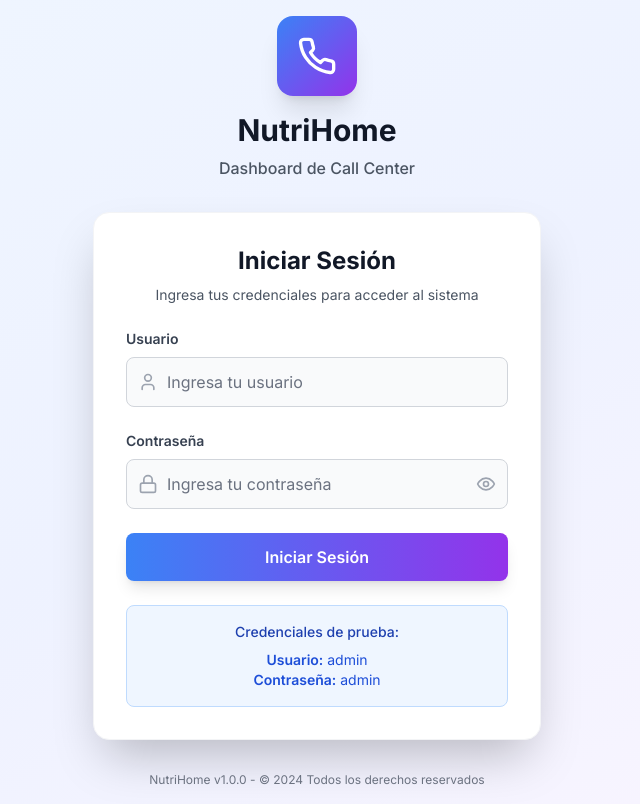
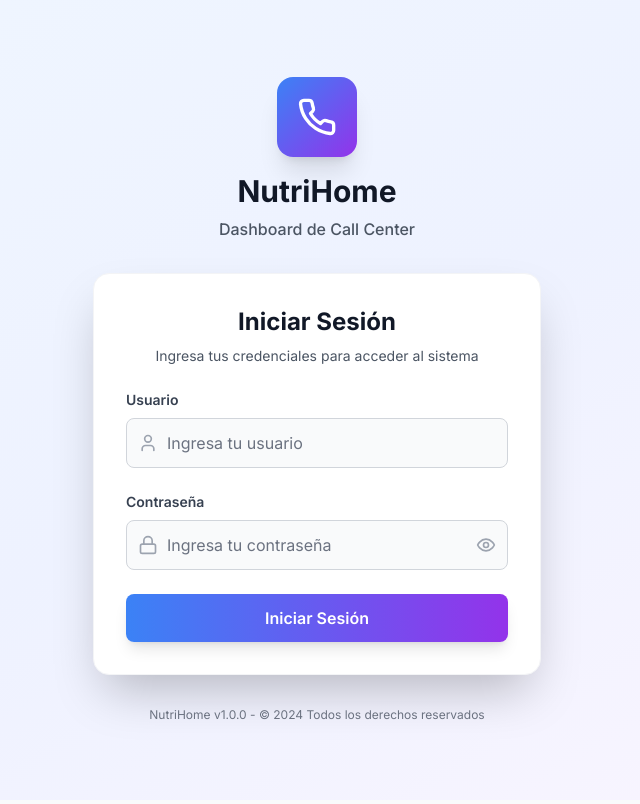
Before and after one commit to ralborta/NutryHome, a Next.js app: page /login in a window 1280 px wide. Shown: the whole page, without its empty margins (323-963 px from the left). Built offline with nearby package versions, Linux system fonts and the light colour scheme.

Commit message:
fix: Quitar mensaje de credenciales de prueba del login

```diff
--- a/src/components/LoginForm.tsx
+++ b/src/components/LoginForm.tsx
@@ -126,20 +126,6 @@ export default function LoginForm() {
             </button>
           </form>
 
-          {/* Credenciales de prueba */}
-          <div className="mt-6 p-4 bg-blue-50 rounded-lg border border-blue-200">
-            <p className="text-sm text-blue-800 font-medium text-center mb-2">
-              Credenciales de prueba:
-            </p>
-            <div className="text-center">
-              <p className="text-sm text-blue-700">
-                <span className="font-semibold">Usuario:</span> admin
-              </p>
-              <p className="text-sm text-blue-700">
-                <span className="font-semibold">Contraseña:</span> admin
-              </p>
-            </div>
-          </div>
         </div>
 
         {/* Footer */}
```
